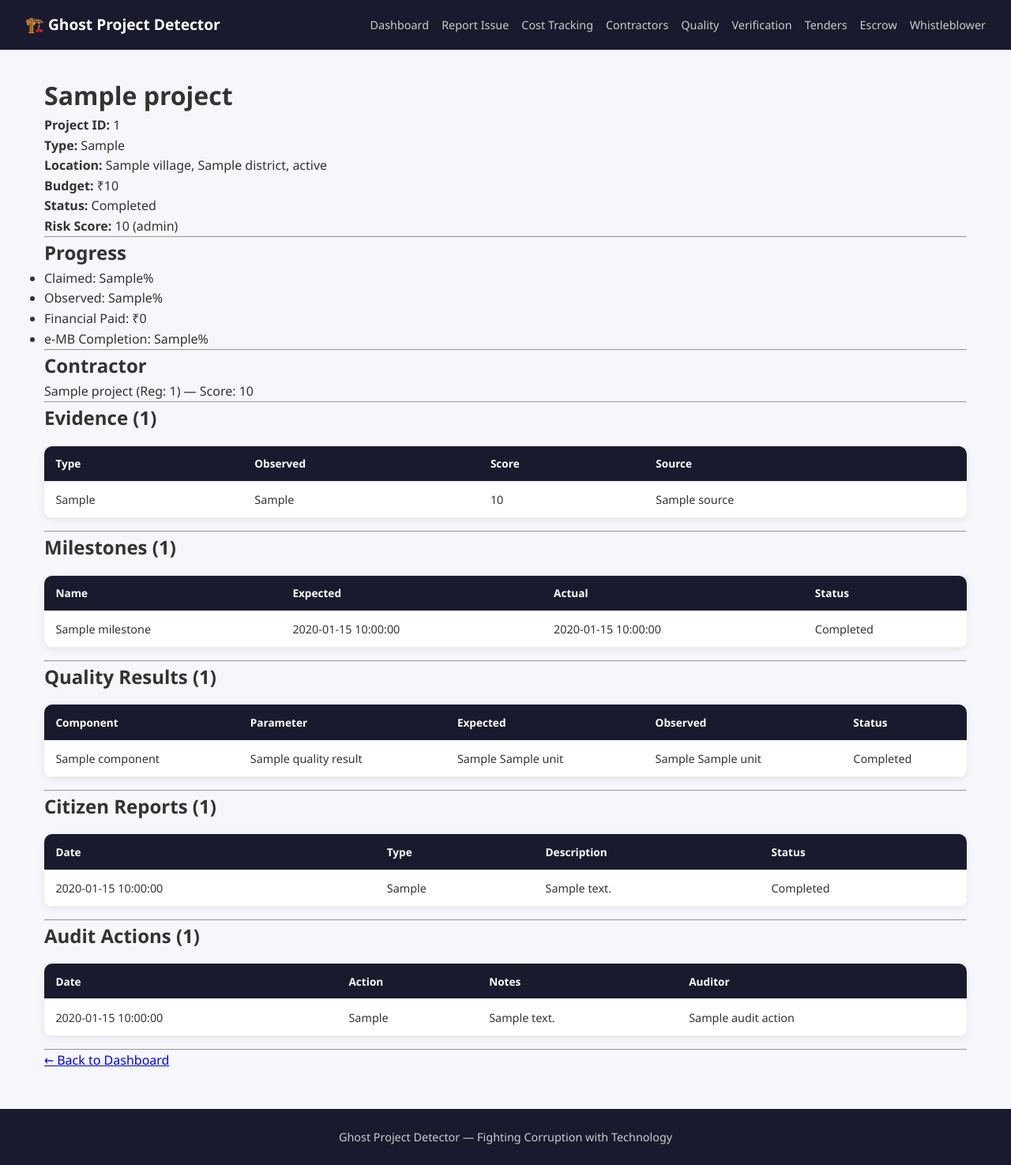
After one commit to ShifaMaheen21/ghost-project-detector, a Flask app: template templates/project_detail.html in a window 1280 px wide. The commit adds this page. Shown: the whole page at 79% size. Run offline with Flask 3, Linux system fonts and the light colour scheme; the template is opened without the code that fills it: most values are stand-ins (such as "Sample title", 1, 10 or a date in 2020).

Commit message:
Day 2 (A): project detail route with 6 queries + minimal template

```diff
--- a/app.py
+++ b/app.py
@@ -41,5 +41,69 @@ def dashboard():
                            suspicious=suspicious,
                            high_risk=high_risk)
 
+@app.route('/project/<int:project_id>')
+def project_detail(project_id):
+    conn = get_db()
+
+    # 1. Project + contractor
+    project = conn.execute('''
+        SELECT p.*, c.contractor_name, c.registration_number, c.score AS contractor_score
+        FROM projects p
+        LEFT JOIN contractors c ON p.contractor_id = c.contractor_id
+        WHERE p.project_id = ?
+    ''', (project_id,)).fetchone()
+
+    if not project:
+        conn.close()
+        return "Project not found", 404
+
+    # 2. Evidence
+    evidence = conn.execute('''
+        SELECT * FROM project_evidence
+        WHERE project_id = ?
+        ORDER BY captured_date DESC
+    ''', (project_id,)).fetchall()
+
+    # 3. Milestones
+    milestones = conn.execute('''
+        SELECT * FROM milestones
+        WHERE project_id = ?
+        ORDER BY expected_date ASC
+    ''', (project_id,)).fetchall()
+
+    # 4. Quality results (joined with parameters)
+    quality_results = conn.execute('''
+        SELECT qr.*, qp.parameter_name, qp.component, qp.unit,
+               qp.expected_value, qp.criticality
+        FROM project_quality_results qr
+        JOIN quality_parameters qp ON qr.param_id = qp.param_id
+        WHERE qr.project_id = ?
+    ''', (project_id,)).fetchall()
+
+    # 5. Citizen reports
+    citizen_reports = conn.execute('''
+        SELECT * FROM citizen_reports
+        WHERE project_id = ?
+        ORDER BY report_date DESC
+    ''', (project_id,)).fetchall()
+
+    # 6. Audit actions
+    audit_actions = conn.execute('''
+        SELECT * FROM audit_actions
+        WHERE project_id = ?
+        ORDER BY action_date DESC
+    ''', (project_id,)).fetchall()
+
+    conn.close()
+
+    return render_template('project_detail.html',
+                           project=project,
+                           evidence=evidence,
+                           milestones=milestones,
+                           quality_results=quality_results,
+                           citizen_reports=citizen_reports,
+                           audit_actions=audit_actions)
+
+
 if __name__ == '__main__':
     app.run(debug=True)
--- a/templates/dashboard.html
+++ b/templates/dashboard.html
@@ -51,7 +51,7 @@
     <tbody>
         {% for project in projects %}
         <tr>
-            <td>{{ project.project_name }}</td>
+            <td><a href="/project/{{ project.project_id }}" style="color:#1a1a2e;font-weight:bold;text-decoration:none;border-bottom:2px solid #ff6b6b;">{{ project.project_name }}</a></td>
             <td>{{ project.state }}</td>
             <td>{{ project.village }}</td>
             <td>₹{{ "{:,.0f}".format(project.budget) }}</td>
--- /dev/null
+++ b/templates/project_detail.html
@@ -0,0 +1,123 @@
+{% extends "base.html" %}
+
+{% block content %}
+<h1>{{ project.project_name }}</h1>
+
+<p><strong>Project ID:</strong> {{ project.project_id }}</p>
+<p><strong>Type:</strong> {{ project.project_type }}</p>
+<p><strong>Location:</strong> {{ project.village }}, {{ project.district }}, {{ project.state }}</p>
+<p><strong>Budget:</strong> ₹{{ "{:,.0f}".format(project.budget) }}</p>
+<p><strong>Status:</strong> {{ project.status }}</p>
+<p><strong>Risk Score:</strong> {{ project.risk_score }} ({{ project.risk_level }})</p>
+
+<hr>
+<h2>Progress</h2>
+<ul>
+    <li>Claimed: {{ project.claimed_completion }}%</li>
+    <li>Observed: {{ project.observed_completion }}%</li>
+    <li>Financial Paid: ₹{{ "{:,.0f}".format(project.financial_paid or 0) }}</li>
+    <li>e-MB Completion: {{ project.emb_completion }}%</li>
+</ul>
+
+<hr>
+<h2>Contractor</h2>
+{% if project.contractor_name %}
+<p>{{ project.contractor_name }} (Reg: {{ project.registration_number }}) — Score: {{ project.contractor_score }}</p>
+{% else %}
+<p>No contractor assigned.</p>
+{% endif %}
+
+<hr>
+<h2>Evidence ({{ evidence|length }})</h2>
+{% if evidence %}
+<table>
+    <tr><th>Type</th><th>Observed</th><th>Score</th><th>Source</th></tr>
+    {% for e in evidence %}
+    <tr>
+        <td>{{ e.evidence_type }}</td>
+        <td>{{ e.observed_value }}</td>
+        <td>{{ e.score }}</td>
+        <td>{{ e.source }}</td>
+    </tr>
+    {% endfor %}
+</table>
+{% else %}
+<p>No evidence recorded yet.</p>
+{% endif %}
+
+<hr>
+<h2>Milestones ({{ milestones|length }})</h2>
+{% if milestones %}
+<table>
+    <tr><th>Name</th><th>Expected</th><th>Actual</th><th>Status</th></tr>
+    {% for m in milestones %}
+    <tr>
+        <td>{{ m.milestone_name }}</td>
+        <td>{{ m.expected_date }}</td>
+        <td>{{ m.actual_date or '—' }}</td>
+        <td>{{ m.status }}</td>
+    </tr>
+    {% endfor %}
+</table>
+{% else %}
+<p>No milestones recorded.</p>
+{% endif %}
+
+<hr>
+<h2>Quality Results ({{ quality_results|length }})</h2>
+{% if quality_results %}
+<table>
+    <tr><th>Component</th><th>Parameter</th><th>Expected</th><th>Observed</th><th>Status</th></tr>
+    {% for q in quality_results %}
+    <tr>
+        <td>{{ q.component }}</td>
+        <td>{{ q.parameter_name }}</td>
+        <td>{{ q.expected_value }} {{ q.unit }}</td>
+        <td>{{ q.observed_value }} {{ q.unit }}</td>
+        <td>{{ q.status }}</td>
+    </tr>
+    {% endfor %}
+</table>
+{% else %}
+<p>No quality checks recorded.</p>
+{% endif %}
+
+<hr>
+<h2>Citizen Reports ({{ citizen_reports|length }})</h2>
+{% if citizen_reports %}
+<table>
+    <tr><th>Date</th><th>Type</th><th>Description</th><th>Status</th></tr>
+    {% for r in citizen_reports %}
+    <tr>
+        <td>{{ r.report_date }}</td>
+        <td>{{ r.report_type }}</td>
+        <td>{{ r.description }}</td>
+        <td>{{ r.status }}</td>
+    </tr>
+    {% endfor %}
+</table>
+{% else %}
+<p>No citizen reports yet.</p>
+{% endif %}
+
+<hr>
+<h2>Audit Actions ({{ audit_actions|length }})</h2>
+{% if audit_actions %}
+<table>
+    <tr><th>Date</th><th>Action</th><th>Notes</th><th>Auditor</th></tr>
+    {% for a in audit_actions %}
+    <tr>
+        <td>{{ a.action_date }}</td>
+        <td>{{ a.action_type }}</td>
+        <td>{{ a.notes }}</td>
+        <td>{{ a.auditor_name or '—' }}</td>
+    </tr>
+    {% endfor %}
+</table>
+{% else %}
+<p>No audit actions recorded.</p>
+{% endif %}
+
+<hr>
+<a href="/dashboard">← Back to Dashboard</a>
+{% endblock %}
```
